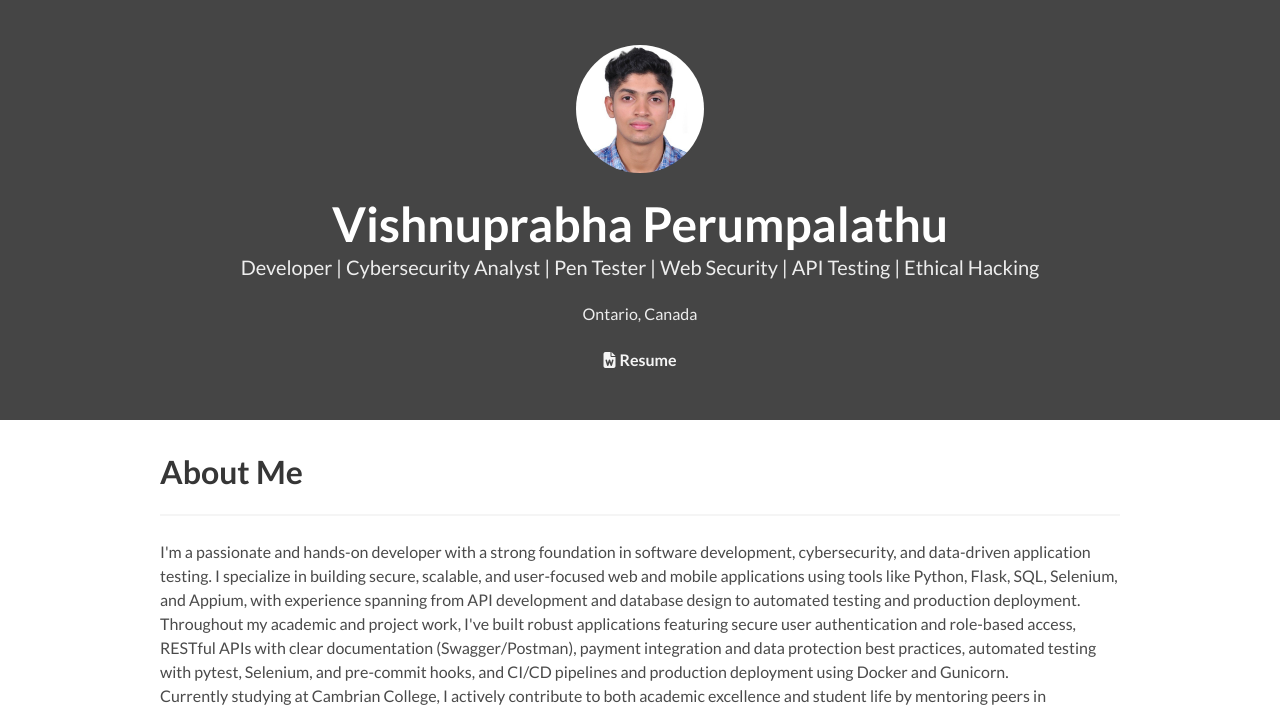
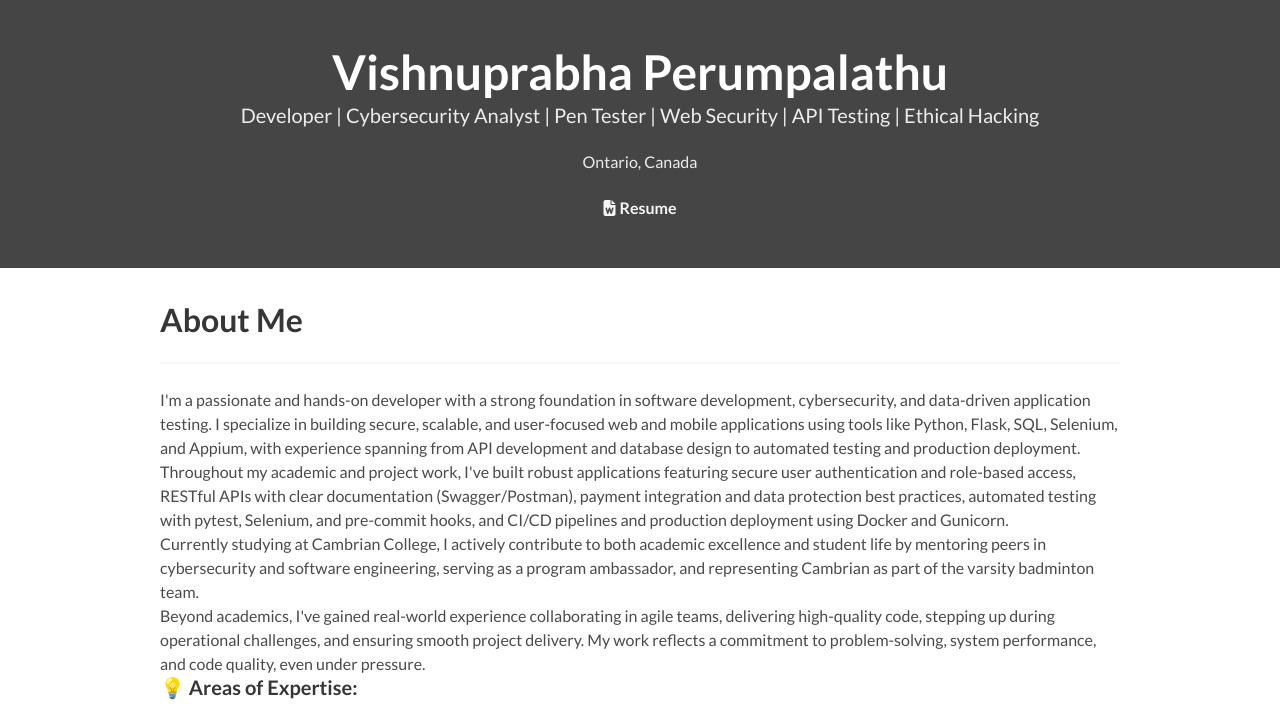
Before and after one commit to vishnuprabha404/vishnuprabha404.github.io, a plain HTML site: page index.html in a window 1280 px wide. Shown: the part 67-779 px from the top of the page. Drawn offline with Linux system fonts and the light colour scheme.

Commit message:
Remove unused favicon link and simplify hero section layout in index.html

```diff
--- a/index.html
+++ b/index.html
@@ -4,7 +4,7 @@
 <head>
   <title>Vishnuprabha Perumpalathu - Developer & Cybersecurity Analyst</title>
   <meta name="viewport" content="width=device-width, initial-scale=1">
-  <link rel="icon" href="favicon.png" type="image/x-icon">
+
   <link rel="stylesheet" href="css/main.bundle.css">
   <script src="https://kit.fontawesome.com/4e5a72c756.js"></script>
 </head>
@@ -42,13 +42,7 @@
   <section class="hero is-primary">
     <div class="hero-body">
       <div class="container">
-        <div class="level">
-          <div class="level-item has-text-centered">
-            <figure class="image is-128x128">
-              <img class="is-rounded" src="img/profile-photo.jpg">
-            </figure>
-          </div>
-        </div>
+
         <div class="columns has-text-centered">
           <div class="column">
             <h1 class="title is-1">
```
Also changed, not shown: src/dist/index.html.
